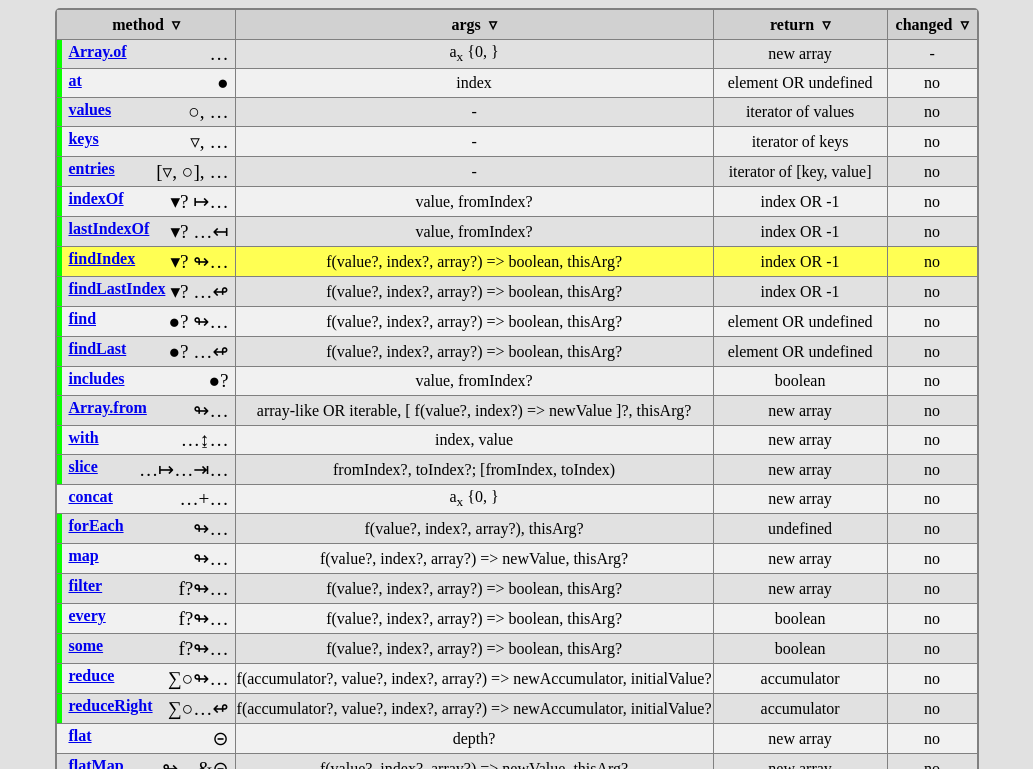
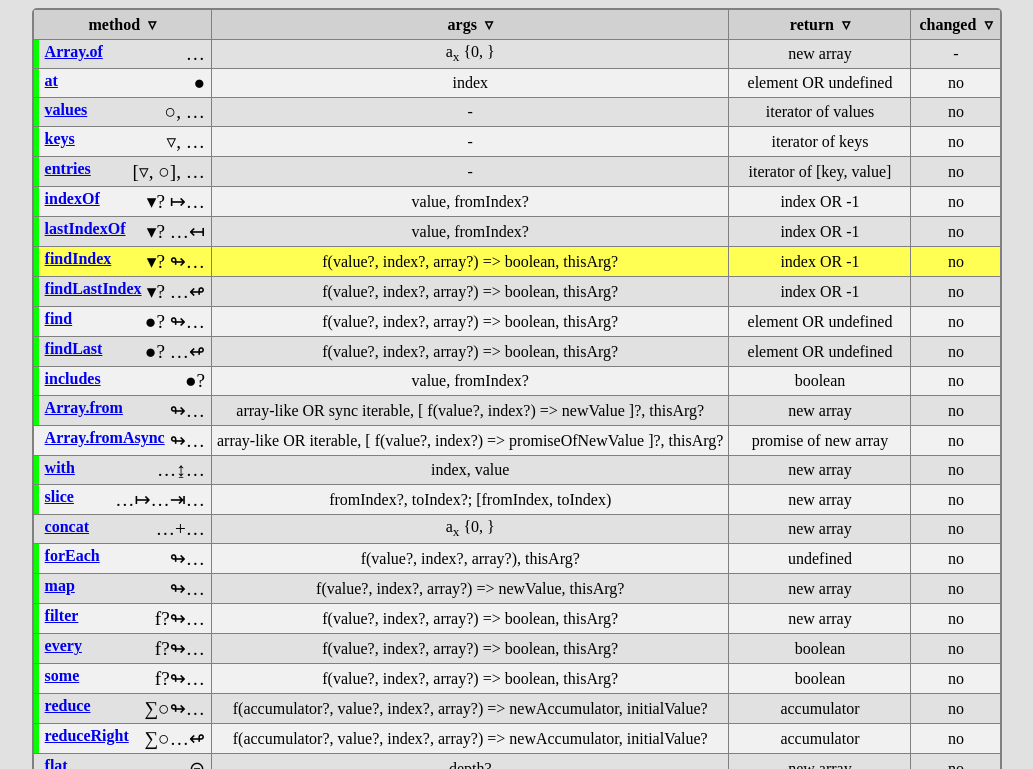
Before and after one commit to rekzi/web_experiments, a website: page arrays.html in a window 1280 px wide. Both pictures are taken after a click on the element 639 px from the left and 262 px from the top of the page. Shown: the top 769 px of the page, without its empty margins (123-1156 px from the left). Drawn offline with Linux system fonts and the light colour scheme.

Commit message:
Add Array.fromAsync

```diff
--- a/css/arrays.css
+++ b/css/arrays.css
@@ -19,6 +19,11 @@ tbody > tr > td:first-child > div {
 	display: flex;
 	justify-content: space-between;
 	padding: 2px 0 2px 10px;
+}
+tbody > tr > td:nth-child(2),
+tbody > tr > td:nth-child(3) {
+	padding-left: 5px;
+	padding-right: 5px;
 }
 
 tfoot > tr > td {
--- a/js/arrays/data.js
+++ b/js/arrays/data.js
@@ -30,7 +30,6 @@ const CHANGED = {
 
 const TYPED_ARRAY_METHOD = 'yes';
 
-// TODO: Array.fromAsync
 const methods = [
 
 	['Array.of',		ARGS.AxFrom0,			RETURNS.newArray, 			'-',			'…', 			TYPED_ARRAY_METHOD],
@@ -47,8 +46,10 @@ const methods = [
 	['findLast',		ARGS.checkFAndThis,		RETURNS.elOrUndefined,		CHANGED.no,		'●? …↫', 	TYPED_ARRAY_METHOD],
 	['includes',		ARGS.elAndFrom,			RETURNS.boolean,			CHANGED.no,		'●?', 		TYPED_ARRAY_METHOD],
 
-	['Array.from',		'array-like OR iterable, [ f(value?, index?) => newValue ]?, thisArg?',
+	['Array.from',		'array-like OR sync iterable, [ f(value?, index?) => newValue ]?, thisArg?',
 												RETURNS.newArray,			CHANGED.no,		'↬…', 		TYPED_ARRAY_METHOD],
+	['Array.fromAsync',	'array-like OR iterable, [ f(value?, index?) => promiseOfNewValue ]?, thisArg?',
+												'promise of new array',		CHANGED.no,		'↬…'],
 	['with',			'index, value',			RETURNS.newArray,			CHANGED.no, 	'…↨…', 		TYPED_ARRAY_METHOD],
 	['slice',			ARGS.interval,			RETURNS.newArray,			CHANGED.no,		'…↦…⇥…', 	TYPED_ARRAY_METHOD],
 	['concat',			ARGS.AxFrom0,			RETURNS.newArray,			CHANGED.no,		'…+…'],
@@ -91,6 +92,7 @@ const methods = [
 const urlPrefix = 'https://developer.mozilla.org/en-US/docs/Web/JavaScript/Reference/Global_Objects/Array/';
 const urlSuffixes = [
 	['Array.from',		'from'],
+	['Array.fromAsync',	'fromAsync'],
 	['Array.isArray', 	'isArray'],
 	['Array.of', 		'of'],
 ];
--- a/js/arrays/index.js
+++ b/js/arrays/index.js
@@ -1,4 +1,8 @@
+// eslint-disable-next-line no-unused-vars
 const log = console.log;
+// methods got from page scope, fix eslint warnings -->
+// eslint-disable-next-line no-undef
+const methodsData = methods; { let methods = methodsData;
 
 function createRow (method, args, returns, changeOriginal, comment, ...tailArgs) {
 
@@ -77,7 +81,7 @@ const tbody = wrap.querySelector('tbody');
 const trsDefaultOrderArray = Array.from(tbody.querySelectorAll('tr'));
 const sortOrderType = new Map();
 
-const allMethods = methods.map((method) => method[0]); // names
+const allMethodNames = methods.map((method) => method[0]);
 let selectedMethods = [];
 
 const hashProps = {
@@ -131,9 +135,9 @@ function updateHash () {
 
 	let hash;
 
-	if (selectedMethods.length > allMethods.length / 2)
+	if (selectedMethods.length > allMethodNames.length / 2)
 
-		hash = allMethods.filter(method => ! selectedMethods.includes(method))
+		hash = allMethodNames.filter(method => ! selectedMethods.includes(method))
 			.join(hashProps.listSplitter) + hashProps.excludeFlagDelimiter + hashProps.excludeFlag;
 	else
 		hash = selectedMethods.join(hashProps.listSplitter);
@@ -150,7 +154,7 @@ function updateHash () {
 
 tbody.querySelectorAll('tr').forEach((tr) => {
 
-	tr.addEventListener('click', (event) => {
+	tr.addEventListener('click', () => {
 
 		tr.classList.toggle(cssSelectedClass);
 
@@ -174,9 +178,9 @@ const methodsFromHash = hashMethodsFragment[0].split(hashProps.listSplitter);
 
 // select methods
 if (hashMethodsFragment.length === 2 && hashMethodsFragment[1] === hashProps.excludeFlag)
-	selectedMethods = allMethods.filter(method => ! methodsFromHash.includes(method));
+	selectedMethods = allMethodNames.filter(method => ! methodsFromHash.includes(method));
 else
-	selectedMethods = allMethods.filter(method => methodsFromHash.includes(method));
+	selectedMethods = allMethodNames.filter(method => methodsFromHash.includes(method));
 
 trsDefaultOrderArray.filter(tr => selectedMethods.includes(methods[tr.dataset.index][0]))
 	.map(tr => tr.classList.add(cssSelectedClass));
@@ -266,3 +270,5 @@ else {
 			});
 	});
 }
+
+} // <-- methods got from page scope, fix eslint warnings
--- a/package.json
+++ b/package.json
@@ -5,13 +5,15 @@
   "main": "index.js",
   "scripts": {
     "test": "echo \"Error: no test specified\" && exit 1",
-
     "live": "npx browser-sync start --server --files \"./js/**/*.js,./css/**/*.css,./*.html\""
   },
   "keywords": [],
   "author": "",
   "license": "ISC",
   "devDependencies": {
-    "browser-sync": "^2.29.3"
+    "@eslint/js": "^9.7.0",
+    "browser-sync": "^2.29.3",
+    "eslint": "^9.7.0",
+    "globals": "^15.8.0"
   }
 }
```
Also changed, not shown: eslint.config.mjs (added, +8 -0 lines), 1 other file.
